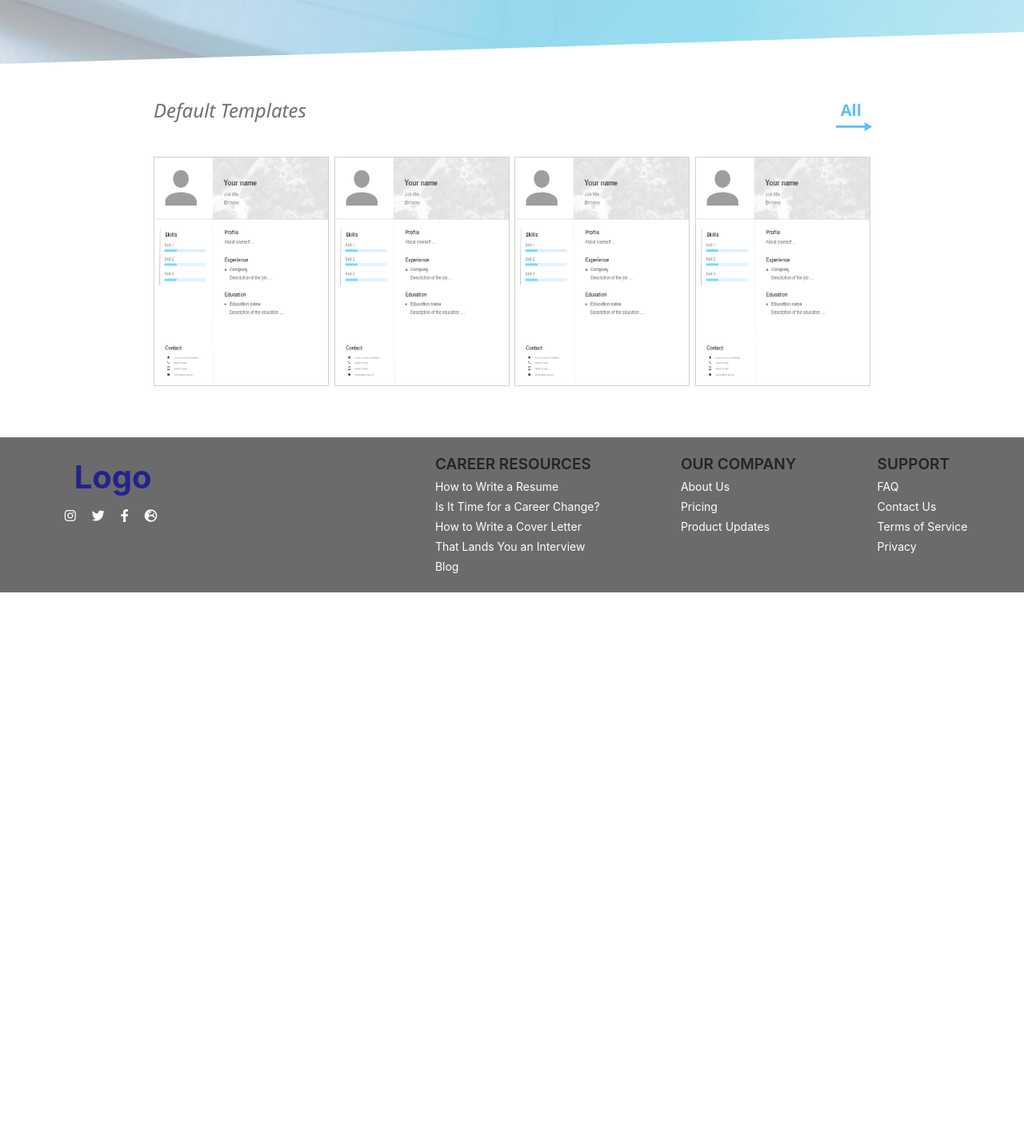
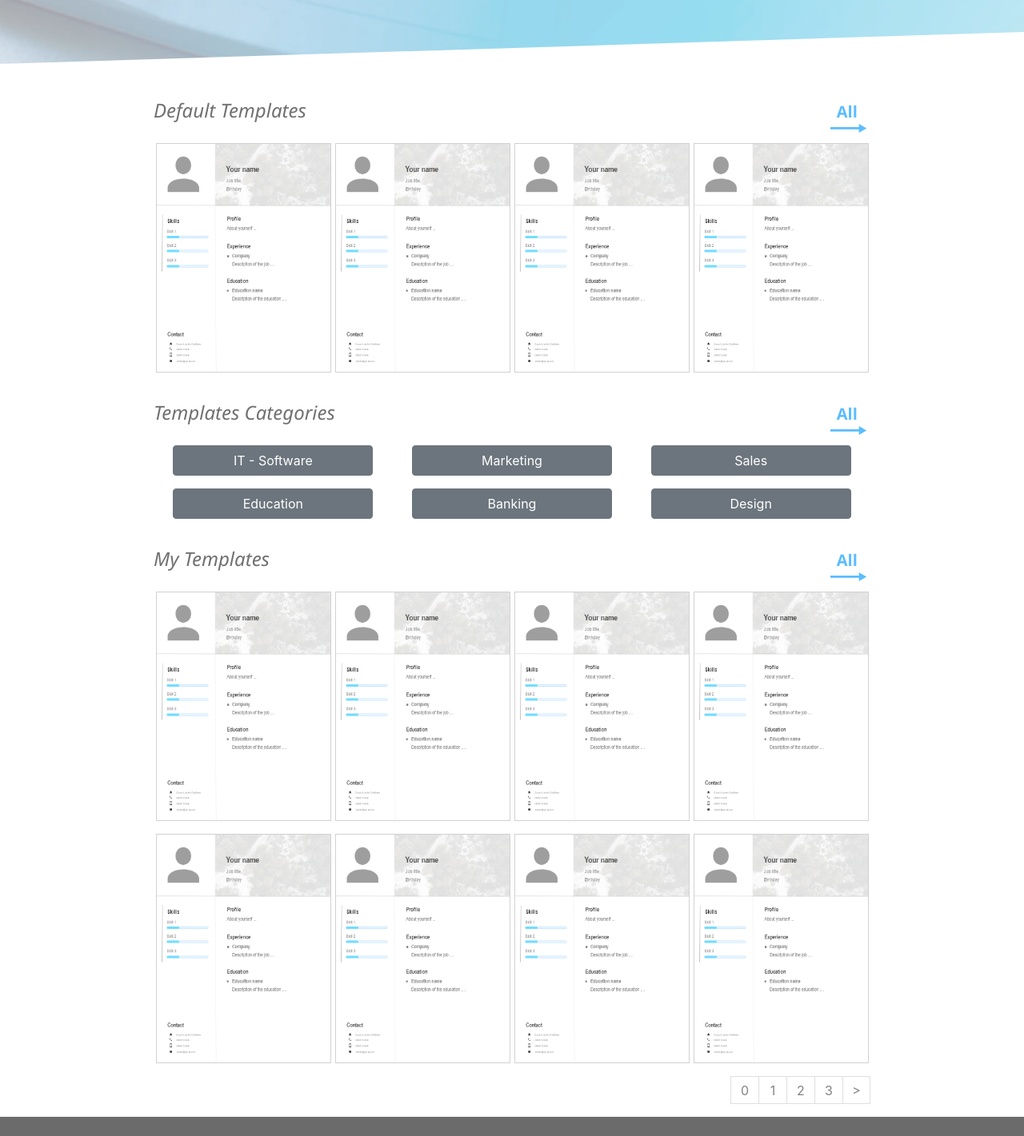
Before and after one commit to nghia641998/TKGD, a React (Create React App) app: page / in a window 1280 px wide. Shown: the part 680-2101 px from the top of the page at 80% size. Before the commit the page ends 1421 px from the top, so only its background shows below. Built offline with nearby package versions, Linux system fonts and the light colour scheme.

Commit message:
fix UI home

```diff
--- a/src/components/Home/DefaultTemplates.jsx
+++ b/src/components/Home/DefaultTemplates.jsx
@@ -6,11 +6,11 @@ class DefaultTemplates extends Component {
         const arrTemp = [...Array(4).keys()];
 
         return(
-            <div className="repeat">
+            <div className="d-flex flex-wrap justify-content-around">
                 {
                     arrTemp.map((item) => {
                         return (
-                            <div className="Repeat_Grid"
+                            <div className="Repeat_Grid mb-3"
                                 key={item}>
                                 <div className="image-cv">
                                   <img alt="template" src="/img/Image_4_A11_Rectangle_21_pattern.png"/>
@@ -35,15 +35,16 @@ class DefaultTemplates extends Component {
                   <div id="Default_Templates">
                       <span>Default Templates</span>
                   </div>
-                  <button type="button" id="Component_19___1">
-                        <div id="All">
-                            <span>All</span>
+                  <a  href="script:0" className="btn p-1 mb-2">
+                        <div className="d-flex flex-column">
+                            <div id="All">
+                                <span>All</span>
+                            </div>
+                            <svg className="ic_trending_flat_24px" viewBox="3 8 45.206 10.896">
+                                <path fill="rgba(90,189,255,1)" id="ic_trending_flat_24px" d="M 48.2059326171875 13.4481201171875 L 38.68889236450195 8 L 38.68889236450195 12.08609008789063 L 2.999999523162842 12.08609008789063 L 2.999999523162842 14.81015014648438 L 38.68889236450195 14.81015014648438 L 38.68889236450195 18.896240234375 L 48.2059326171875 13.4481201171875 Z"/>
+                            </svg>
                         </div>
-                        <svg className="ic_trending_flat_24px" viewBox="3 8 45.206 10.896">
-                            <path fill="rgba(90,189,255,1)" id="ic_trending_flat_24px" d="M 48.2059326171875 13.4481201171875 L 38.68889236450195 8 L 38.68889236450195 12.08609008789063 L 2.999999523162842 12.08609008789063 L 2.999999523162842 14.81015014648438 L 38.68889236450195 14.81015014648438 L 38.68889236450195 18.896240234375 L 48.2059326171875 13.4481201171875 Z"/>
-                        </svg>
-
-                  </button>
+                  </a>
                 </div>
                 { this.renderCVTemplates() }
             </div>
--- a/src/components/Home/Home.jsx
+++ b/src/components/Home/Home.jsx
@@ -38,6 +38,8 @@ class Home extends Component {
           </div>
           <div className="home--body">
             <DefaultTemplates />
+            <TemplatesCategories/>
+            <MyTemplates/>
           </div>
 
         </div>
--- a/src/components/Home/MyTemplates.jsx
+++ b/src/components/Home/MyTemplates.jsx
@@ -3,192 +3,77 @@ import React, { Component } from 'react';
 class MyTemplates extends Component {
 
     renderTemplates = () => {
-        const { arrMyTemplates, invertIsMouseOver } = this.props;
         const templates = [...Array(8).keys()]
         return (
-            <>
-            <div id="Repeat_Grid_5">
+            <div className="d-flex flex-wrap justify-content-around">
                 {
-                    templates.map(item => {
+                    templates.map((item) => {
                         return (
-                            <div id={`Repeat_Grid_5_${item}`}
-                                key={item}
-                                onMouseEnter={() => invertIsMouseOver(item)}
-                                onMouseLeave={() => invertIsMouseOver(item)}>
-                                <svg className="Image-CV">
-                                    <pattern elementId={`Image_5_A11_Rectangle_${item}`}
-                                        id={`Image_5_A11_Rectangle_${item}_pattern`}
-                                        x="0" y="0"
-                                        width="100%" height="100%">
-                                        <image x="0" y="0"
-                                            width="100%" height="100%"
-                                            href="/img/Image_4_A11_Rectangle_21_pattern.png"
-                                            xlinkHref="/img/Image_4_A11_Rectangle_21_pattern.png"/>
-                                    </pattern>
-                                    <rect fill={`url(#Image_5_A11_Rectangle_${item}_pattern)`}
-                                        stroke="rgba(209,209,209,1)"
-                                        strokeWidth="1px"
-                                        strokeLinejoin="miter"
-                                        strokeLinecap="butt"
-                                        strokeMiterlimit="4"
-                                        shapeRendering="auto"
-                                        id="Image_5"
-                                        rx="0" ry="0"
-                                        x="0" y="0"
-                                        width="219" height="287"/>
-                                </svg>
-                                {
-                                    arrMyTemplates[item] === true
-                                    &&
-                                    (
-                                        <div id="Component_3___18"
-                                            className="Component_3___18">
-                                            <svg className="Rectangle_115_A11_Rectangle_46">
-                                                <rect fill="rgba(48,48,48,1)"
-                                                    id="Rectangle_115_A11_Rectangle_46"
-                                                    rx="0" ry="0"
-                                                    x="0" y="0"
-                                                    width="220" height="286"/>
-                                            </svg>
-                                            <a href="script:0">
-                                                <svg className="Rectangle_116_A11_Rectangle_47">
-                                                    <rect fill="rgba(251,251,251,1)"
-                                                        id="Rectangle_116_A11_Rectangle_47"
-                                                        rx="8" ry="8"
-                                                        x="0" y="0"
-                                                        width="117" height="42"/>
-                                                </svg>
-                                                <div id="Select_A11_Text_41">
-                                                    <span>Select</span>
+                            <div className="Repeat_Grid mb-3"
+                                key={item}>
+                                <div className="image-cv">
+                                  <img alt="template" src="/img/Image_4_A11_Rectangle_21_pattern.png"/>
+                                  <div className="template-hover">
+                                      <div className="d-flex flex-column x-index-5">
+                                        <button type="button" className="btn btn-select">Select</button>
+                                        <button type="button" className="btn btn-select mt-3">Edit</button>
                                       </div>
-                                            </a>
-                                            <a href="script:0">
-                                                <svg className="Rectangle_1152">
-                                                    <rect fill="rgba(251,251,251,1)"
-                                                        id="Rectangle_1152"
-                                                        rx="8" ry="8"
-                                                        x="0" y="0"
-                                                        width="117" height="42"/>
-                                                </svg>
-                                                <div id="Edit">
-                                                    <span>Edit</span>
                                   </div>
-                                            </a>
                                 </div>
-                                    )
-                                }
                             </div>
                         );
                     })
                 }
             </div>
-            </>
         );
     }
 
 
 
     renderPageNumerNav = () => {
-        const { selectedPage } = this.props;
-        console.log(selectedPage);
         const arrPageNumber = [...Array(4).keys()];
         return (
-            <>
+            <div className="d-flex justify-content-end mb-3">
                 {
                     arrPageNumber.map((item) => {
                         return (
-                            <a key={item}
-                                href="cript:0">
-                                <svg className={`Rectangle_114${item}`}
-                                    viewBox="0 0 40 40">
-                                    <path fill="rgba(255,255,255,1)"
-                                        stroke="rgba(212,212,212,1)"
-                                        strokeWidth="1px"
-                                        strokeLinejoin="miter"
-                                        strokeLinecap="butt"
-                                        strokeMiterlimit="4"
-                                        shapeRendering="auto"
-                                        id="Path_46"
-                                        d="M 0 0 L 40 0 L 40 40 L 0 40 L 0 20.625 L 0 0 Z"/>
-                                </svg>
-                                {
-                                    selectedPage === item
-                                    &&
-                                    (
-                                        <svg className={`Rectangle_114${item}`}>
-                                            <rect fill="rgba(74,71,71,1)"
-                                                id={`Rectangle_114${item}`}
-                                                rx="0" ry="0"
-                                                x="0" y="0"
-                                                width="40" height="40"/>
-                                        </svg>
-                                    )
-                                }
-                                <div id={`ID${item + 1}`}>
-                                    <span>{item + 1}</span>
-                                </div>
+                            <a className="btn-page-number"
+                                href="script:0">
+                                    {item}
                             </a>
                         );
                     })
                 }
-                <a href="script:0">
-                    <svg className="Path_46"
-                        viewBox="0 0 40 40">
-                        <path fill="rgba(255,255,255,1)"
-                            stroke="rgba(212,212,212,1)"
-                            strokeWidth="1px"
-                            strokeLinejoin="miter"
-                            strokeLinecap="butt"
-                            strokeMiterlimit="4"
-                            shapeRendering="auto"
-                            id="Path_46"
-                            d="M 0 0 L 40 0 L 40 40 L 0 40 L 0 20.625 L 0 0 Z"/>
-                    </svg>
-                    <div id="_">
-                        <span>&gt;</span>
+                <a className="btn-page-number btn-page-number-end"
+                    href="script:0">
+                        >
+                </a>
             </div>
-                </a>
-            </>
         );
     }
 
+
     render() {
         return (
-            <>
-                <div id="My_template_s">
-                    <span>My templates</span>
+            <div className="default-template mt-3">
+                <div className="default-template--header">
+                    <div id="Default_Templates">
+                        <span>My Templates</span>
                     </div>
-                <svg className="Line_11_A11_Line_2"
-                    viewBox="0 0 331 2">
-                    <path fill="transparent"
-                        stroke="rgba(112,112,112,1)"
-                        strokeWidth="1px"
-                        strokeLinejoin="miter"
-                        strokeLinecap="butt"
-                        strokeMiterlimit="4"
-                        shapeRendering="auto"
-                        id="Line_11_A11_Line_2" d="M 0 2 L 331 0"/>
+                    <a role="button" href="script:0" className="btn p-1 mb-2">
+                        <div className="d-flex flex-column">
+                            <div id="All">
+                                <span>All</span>
+                            </div>
+                            <svg className="ic_trending_flat_24px" viewBox="3 8 45.206 10.896">
+                                <path fill="rgba(90,189,255,1)" id="ic_trending_flat_24px" d="M 48.2059326171875 13.4481201171875 L 38.68889236450195 8 L 38.68889236450195 12.08609008789063 L 2.999999523162842 12.08609008789063 L 2.999999523162842 14.81015014648438 L 38.68889236450195 14.81015014648438 L 38.68889236450195 18.896240234375 L 48.2059326171875 13.4481201171875 Z"/>
                             </svg>
-
-                <a href="script:0">
-                    <svg className="Rectangle_1148">
-                        <rect fill="rgba(90,189,255,1)"
-                            id="Rectangle_1148"
-                            rx="8" ry="8"
-                            x="0" y="0" width="91" height="55"/>
-                    </svg>
-                    <div id="Add_">
-                        <span>Add </span>
                         </div>
                     </a>
-
-                {
-                    this.renderTemplates()
-                }
-                {
-                    this.renderPageNumerNav()
-                }
-            </>
+                </div>
+                { this.renderTemplates() }
+                { this.renderPageNumerNav() }
+            </div>
         );
     }
 
--- a/src/components/Home/TemplatesCategories.jsx
+++ b/src/components/Home/TemplatesCategories.jsx
@@ -12,76 +12,42 @@ class TemplatesCategories extends Component {
         ];
 
         return (
-            <>
+            <div className="d-flex flex-wrap justify-content-around">
                 {
                     row.map((item1) => {
                         return col.map((item2) => {
-                            const svgStyle = {
-                                left: `${165 + 350 * (+item2)}px`,
-                                top: `${1312 + 127 * item1}px`
-                            }
-                            const textStyle = {
-                                left: `${165 + 350 * (+item2)}px`,
-                                top: `${1334 + 127 * item1}px`
-                            }
                             return (
-                                <a href="/" key={item2 + item1}>
-                                    <svg className="Rectangle_1098" style={svgStyle}>
-                                        <rect fill="rgba(222,222,222,1)"
-                                            id="Rectangle_1098"
-                                            rx="8"
-                                            ry="8"
-                                            x="0" y="0"
-                                            width="250"
-                                            height="70"/>
-
-                                    </svg>
-                                    <div id="IT___Software" style={textStyle}>
-                                        <span>{text[item1][item2]}</span>
-                                    </div>
+                                <a className="btn btn-secondary category-item mb-3" href="/" key={item2 + item1}>
+                                {text[item1][item2]}
                                 </a>
                             );
                         })
                     })
                 }
-            </>
+            </div>
         );
     }
 
     render() {
         return (
-            <>
-                <div id="Templates_Categories">
-                    <span>Templates Categories</span>
-                </div>
-                <svg className="Line_11"
-                    viewBox="0 0 383 2">
-                    <path fill="transparent"
-                        stroke="rgba(112,112,112,1)"
-                        strokeWidth="1px"
-                        strokeLinejoin="miter"
-                        strokeLinecap="butt"
-                        strokeMiterlimit="4"
-                        shapeRendering="auto"
-                        id="Line_11"
-                        d="M 0 0 L 383 2"/>
-                </svg>
-                <div id="Component_19___2"
-                    className="Component_19___2">
-                    <a href="/">
-                        <svg className="ic_trending_flat_24px_A11_Path_4"
-                            viewBox="3 8 45.206 10.896">
-                            <path fill="rgba(90,189,255,1)"
-                                id="ic_trending_flat_24px_A11_Path_4"
-                                d="M 48.2059326171875 13.4481201171875 L 38.68889236450195 8 L 38.68889236450195 12.08609008789063 L 2.999999523162842 12.08609008789063 L 2.999999523162842 14.81015014648438 L 38.68889236450195 14.81015014648438 L 38.68889236450195 18.896240234375 L 48.2059326171875 13.4481201171875 Z"/>
-                        </svg>
-                        <div id="All_A11_Text_19">
-                            <span>All</span>
+            <div className="default-template mt-3">
+                <div className="default-template--header">
+                    <div id="Default_Templates">
+                        <span>Templates Categories</span>
+                    </div>
+                    <a role="button" href="script:0" className="btn p-1 mb-2">
+                        <div className="d-flex flex-column">
+                            <div id="All">
+                                <span>All</span>
+                            </div>
+                            <svg className="ic_trending_flat_24px" viewBox="3 8 45.206 10.896">
+                                <path fill="rgba(90,189,255,1)" id="ic_trending_flat_24px" d="M 48.2059326171875 13.4481201171875 L 38.68889236450195 8 L 38.68889236450195 12.08609008789063 L 2.999999523162842 12.08609008789063 L 2.999999523162842 14.81015014648438 L 38.68889236450195 14.81015014648438 L 38.68889236450195 18.896240234375 L 48.2059326171875 13.4481201171875 Z"/>
+                            </svg>
                         </div>
-                    </a>
+                  </a>
                 </div>
                 { this.renderCategories() }
-            </>
+            </div>
         );
     }
 }
--- a/src/css/home.css
+++ b/src/css/home.css
@@ -125,8 +125,6 @@
   width: 45.206px;
   height: 10.896px;
   transform: matrix(1, 0, 0, 1, 0, 0);
-  position: absolute;
-  left: 2px;
 }
 #All {
   margin-left: 8px;
@@ -170,16 +168,13 @@
 .repeat {
   overflow: hidden;
   display: flex;
-  justify-content: space-between;
+  justify-content: space-around;
   width: 100%;
-  margin: 40px 0;
   flex-wrap: wrap;
 }
 .Repeat_Grid {
   width: 219px;
   height: 287px;
-  overflow: visible;
-  margin-bottom: 24px;
 }
 .Image_4 {
   overflow: visible;
@@ -237,3 +232,37 @@
   font-size: 18px;
   color: rgba(112,112,112,1);
 }
+.btn-none-outline:focus{
+  outline: none;
+}
+
+.z-index-5{
+  z-index: 5;
+}
+
+.category-item{
+  width: 250px;
+}
+
+.btn-page-number {
+  width: 35px;
+  height: 35px;
+  border-style: solid none solid solid;
+  border-color: #dfdfdf;
+  border-width: 1px;
+  line-height: 35px;
+  text-align: center;
+  color: #848484;
+}
+
+.btn-page-number-end {
+  border-style: solid;
+  line-height: 32px;
+}
+
+.btn-page-number:hover {
+  background-color: #4a4747;
+  border-color: #4a4747;
+  color: white;
+  text-decoration: none;
+}
```
Lines whose indentation alone changed are shown as unchanged.
